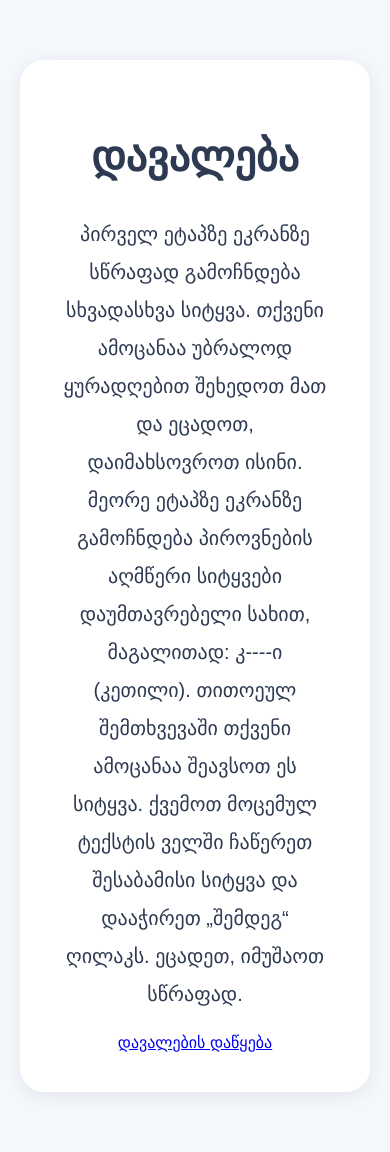
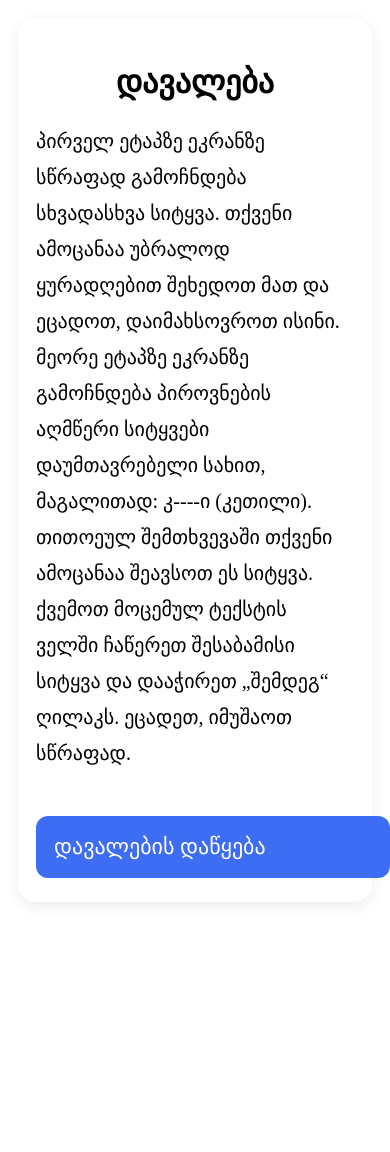
Before and after one commit to zivzivadzeleri/traitsnmemory, a Flask app: page /task_intro/1 in a window 390 px wide. After the commit the page ends 903 px from the top, so only its background shows below. Run offline with Flask 3, Linux system fonts and the light colour scheme; the visitor is signed in with stand-in values (Sample User, id 1).

Commit message:
Refactor CSS for improved styling and responsiveness
Updated styles for body, container, typography, buttons, and mobile responsiveness.

````diff
--- a/static/style.css
+++ b/static/style.css
@@ -1,37 +1,19 @@
+```css
 body {
     font-family: Arial, sans-serif;
     background: #f4f7fb;
     margin: 0;
     padding: 20px;
     color: #2d3a52;
-
-    display: flex;
-    justify-content: center;
-
-    min-height: 100vh;
-
-    box-sizing: border-box;
 }
 
 .container {
-
-    width: 100%;
     max-width: 900px;
-
+    margin: auto;
     background: white;
-
     padding: 40px;
-
-    border-radius: 24px;
-
-    box-shadow: 0 4px 18px rgba(0,0,0,0.08);
-
-    text-align: center;
-
-    box-sizing: border-box;
-
-    margin-top: 40px;
-    margin-bottom: 40px;
+    border-radius: 20px;
+    box-shadow: 0 4px 16px rgba(0,0,0,0.08);
 }
 
 .container.large {
@@ -41,23 +23,414 @@ body {
 h1,
 h2,
 h3 {
+    text-align: center;
+}
+
+p {
+    line-height: 1.8;
+    font-size: 18px;
+}
+
+button,
+.start-button {
+
+    display: inline-block;
+
+    margin-top: 25px;
+
+    padding: 14px 28px;
+
+    border: none;
+
+    border-radius: 12px;
+
+    background: #3d6df2;
+
+    color: white;
+
+    text-decoration: none;
+
+    font-size: 16px;
+
+    cursor: pointer;
+
+    transition: 0.2s;
+}
+
+button:hover,
+.start-button:hover {
+
+    background: #2d57cb;
+}
+
+input[type="text"],
+input[type="number"],
+select {
+
+    padding: 10px;
+
+    border-radius: 10px;
+
+    border: 1px solid #ccd6e5;
+
+    font-size: 16px;
+}
+
+.demographic-section {
+
+    background: #f7f9fc;
+
+    border: 1px solid #dfe6f2;
+
+    border-radius: 18px;
+
+    padding: 25px;
+
+    margin-bottom: 35px;
+}
+
+.demographic-group {
+
+    margin-bottom: 28px;
+
+    padding-bottom: 20px;
+
+    border-bottom: 1px solid #e5e9f2;
+}
+
+.demographic-group:last-child {
+
+    border-bottom: none;
+
+    margin-bottom: 0;
+
+    padding-bottom: 0;
+}
+
+.demographic-title {
+
+    display: block;
+
+    font-size: 20px;
+
+    font-weight: bold;
+
+    margin-bottom: 15px;
+}
+
+.radio-group {
+
+    display: flex;
+
+    flex-wrap: wrap;
+
+    gap: 14px;
+}
+
+.radio-option {
+
+    background: white;
+
+    border: 1px solid #d9e1ee;
+
+    border-radius: 12px;
+
+    padding: 12px 16px;
+
+    transition: 0.2s;
+
+    cursor: pointer;
+}
+
+.radio-option:hover {
+
+    background: #eef4ff;
+}
+
+.radio-option input {
+
+    margin-right: 8px;
+}
+
+.age-input {
+
+    width: 120px;
+}
+
+.table-wrapper {
+
+    width: 100%;
+
+    overflow-x: auto;
+
+    margin-top: 25px;
+}
+
+table {
+
+    width: 100%;
+
+    border-collapse: collapse;
+
+    background: white;
+}
+
+th,
+td {
+
+    border: 1px solid #dfe6f2;
+
+    padding: 12px;
+
+    text-align: center;
+}
+
+th {
+
+    background: #eef4ff;
+}
+
+.fixation-cross {
+
+    font-size: 80px;
+
+    font-weight: bold;
 
     text-align: center;
 
-    line-height: 1.4;
+    margin-top: 120px;
 }
 
-h1 {
-    font-size: 42px;
+.exposure-word {
+
+    font-size: 56px;
+
+    font-weight: bold;
+
+    text-align: center;
+
+    margin-top: 120px;
 }
 
-h2 {
-    font-size: 34px;
+.stem-word {
+
+    font-size: 42px;
+
+    font-weight: bold;
+
+    margin-bottom: 25px;
+
+    text-align: center;
 }
 
-p {
+/* MOBILE CARD VERSION */
 
-    line-height: 1.9;
+.questionnaire-mobile {
+    display: none;
+}
 
-    font-size: 20px;
+.questionnaire-desktop {
+    display: block;
 }
+
+@media screen and (max-width: 768px) {
+
+    body {
+
+        padding: 10px;
+    }
+
+    .container,
+    .container.large {
+
+        width: 100%;
+
+        padding: 24px 18px;
+
+        border-radius: 18px;
+
+        box-sizing: border-box;
+    }
+
+    h1 {
+
+        font-size: 32px;
+    }
+
+    h2 {
+
+        font-size: 28px;
+    }
+
+    h3 {
+
+        font-size: 24px;
+    }
+
+    p {
+
+        font-size: 20px;
+
+        line-height: 1.8;
+    }
+
+    button,
+    .start-button {
+
+        width: 100%;
+
+        font-size: 22px;
+
+        padding: 18px;
+    }
+
+    .radio-group {
+
+        flex-direction: column;
+
+        align-items: stretch;
+    }
+
+    .radio-option {
+
+        width: 100%;
+
+        box-sizing: border-box;
+
+        font-size: 20px;
+
+        padding: 18px;
+    }
+
+    .demographic-title {
+
+        font-size: 24px;
+    }
+
+    input[type="radio"] {
+
+        transform: scale(1.4);
+
+        margin-right: 10px;
+    }
+
+    input[type="text"],
+    input[type="number"],
+    select {
+
+        width: 100%;
+
+        font-size: 20px;
+
+        padding: 16px;
+
+        box-sizing: border-box;
+    }
+
+    /* HIDE TABLE */
+
+    .questionnaire-desktop {
+        display: none;
+    }
+
+    /* SHOW CARDS */
+
+    .questionnaire-mobile {
+        display: block;
+        margin-top: 25px;
+    }
+
+    .question-card {
+
+        background: white;
+
+        border: 1px solid #dfe6f2;
+
+        border-radius: 18px;
+
+        padding: 20px;
+
+        margin-bottom: 20px;
+
+        text-align: left;
+
+        box-shadow: 0 2px 8px rgba(0,0,0,0.04);
+    }
+
+    .question-number {
+
+        font-size: 18px;
+
+        font-weight: bold;
+
+        color: #3d6df2;
+
+        margin-bottom: 12px;
+    }
+
+    .question-text {
+
+        font-size: 22px;
+
+        line-height: 1.7;
+
+        margin-bottom: 22px;
+    }
+
+    .mobile-scale {
+
+        display: flex;
+
+        justify-content: space-between;
+
+        gap: 10px;
+    }
+
+    .mobile-option {
+
+        flex: 1;
+
+        background: #f4f7fb;
+
+        border: 1px solid #dfe6f2;
+
+        border-radius: 12px;
+
+        padding: 12px 8px;
+
+        text-align: center;
+
+        font-size: 20px;
+    }
+
+    .mobile-option input {
+
+        display: block;
+
+        margin: 0 auto 10px auto;
+
+        transform: scale(1.5);
+    }
+
+    .fixation-cross {
+
+        font-size: 100px;
+
+        margin-top: 170px;
+    }
+
+    .exposure-word {
+
+        font-size: 62px;
+
+        margin-top: 170px;
+    }
+
+    .stem-word {
+
+        font-size: 44px;
+
+        margin-bottom: 40px;
+    }
+}
+```
````
